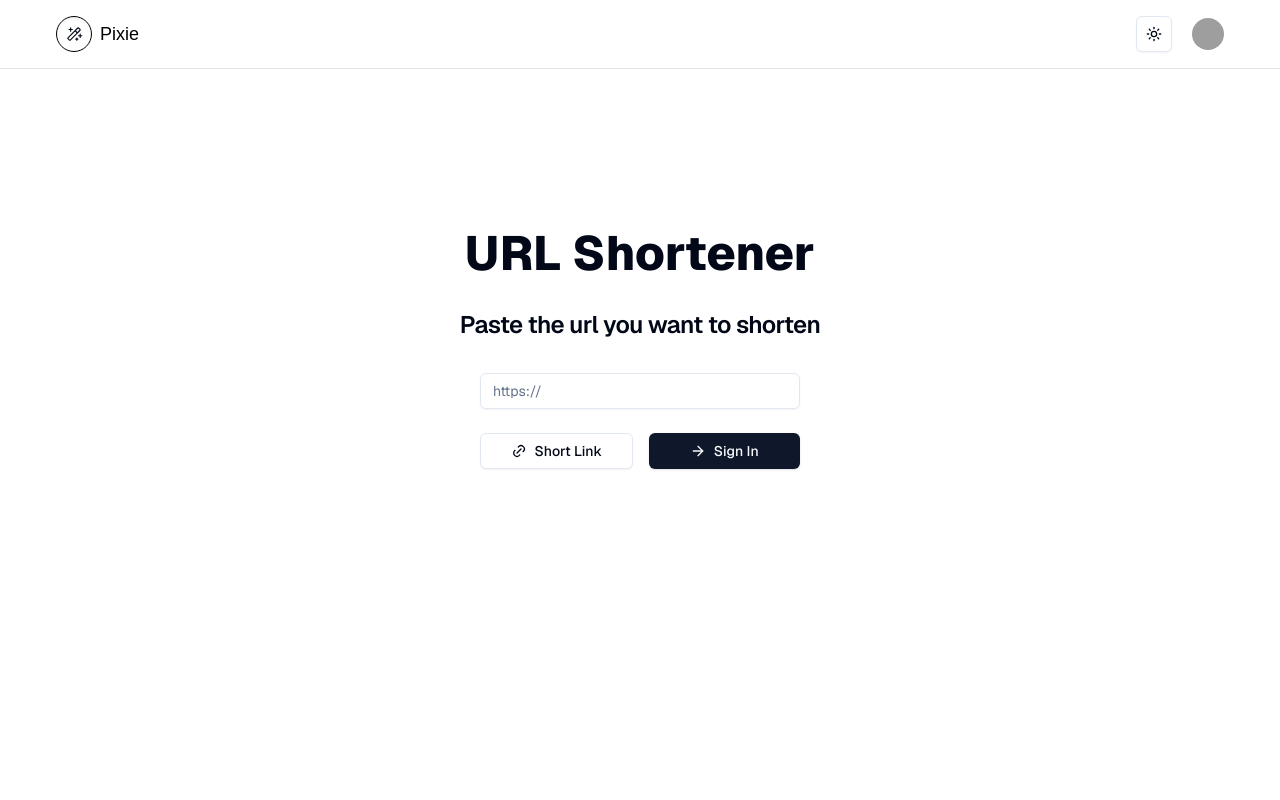
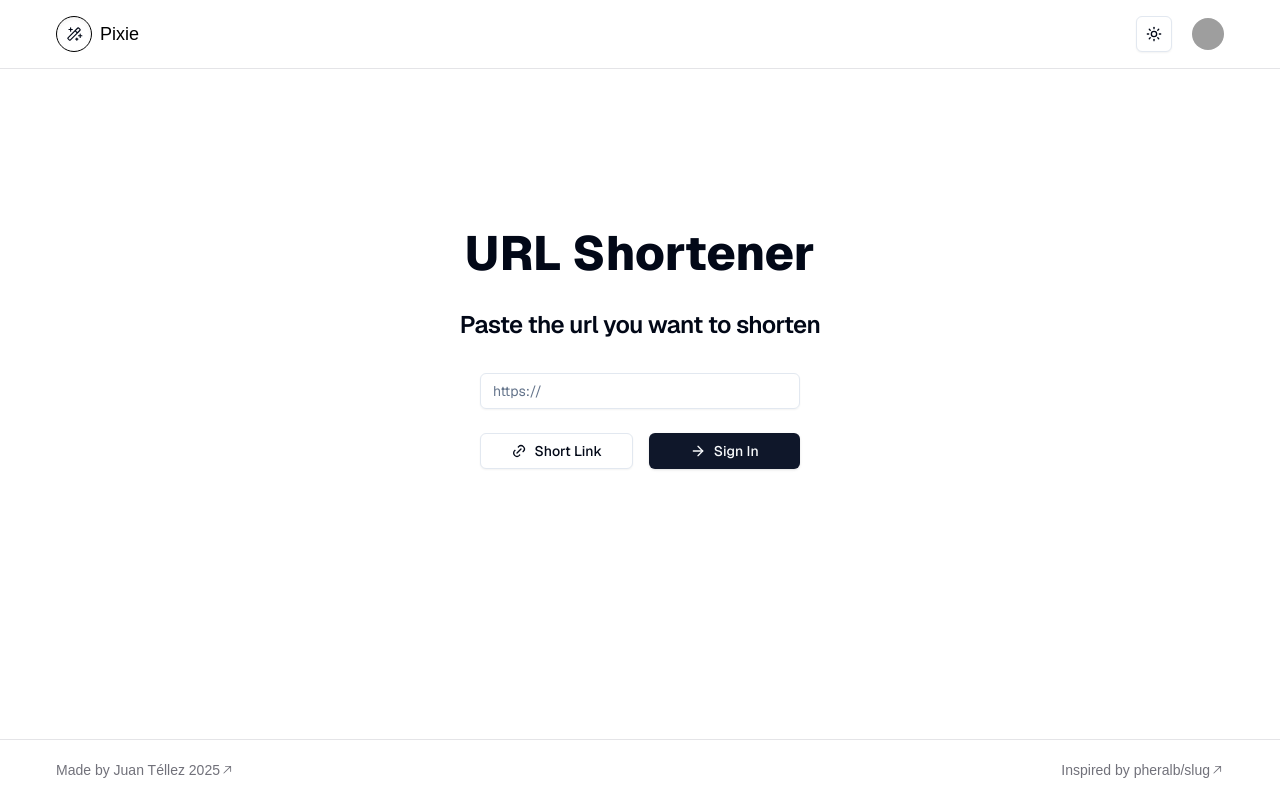
Before and after one commit to jntellez/pixie, a Next.js app: page / in a window 1280 px wide. Built offline with nearby package versions, Linux system fonts and the light colour scheme; grey boxes are pictures that could not be loaded.

Commit message:
add Footer

```diff
--- a/src/app/layout.tsx
+++ b/src/app/layout.tsx
@@ -4,6 +4,7 @@ import "./globals.css";
 import Header from "@/components/layout/header";
 import { ThemeProvider } from "@/components/theme-provider";
 import { Toaster } from "@/components/ui/toaster"
+import Footer from "@/components/layout/footer";
 
 const geistSans = Geist({
   variable: "--font-geist-sans",
@@ -38,6 +39,7 @@ export default function RootLayout({
         >
           <Header />
           {children}
+          <Footer />
           <Toaster />
         </ThemeProvider>
       </body>
--- a/src/components/layout/footer.tsx
+++ b/src/components/layout/footer.tsx
@@ -1,7 +1,18 @@
+import { GoArrowUpRight } from "react-icons/go";
+
 export default function Footer() {
     return (
-        <footer>
-            <p>Made by Juan Tellez</p>
+        <footer className="bg-white dark:bg-slate-950 border-t-[1px] border-zinc-200 dark:border-slate-800 text-white absolute bottom-0 w-full py-5">
+            <div className="flex container justify-between">
+                <a href="https://github.com/jntellez/pixie" target="_blank" rel="noopener noreferrer" className="flex items-center text-sm text-zinc-500 dark:text-slate-500 hover:underline">
+                    <p>Made by Juan Téllez 2025</p>
+                    <GoArrowUpRight />
+                </a>
+                <a href="https://github.com/pheralb/slug" target="_blank" rel="noopener noreferrer" className="flex items-center text-sm text-zinc-500 dark:text-slate-500 hover:underline">
+                    <p>Inspired by pheralb/slug</p>
+                    <GoArrowUpRight />
+                </a>
+            </div>
         </footer>
-    )
+    );
 }
```
Also changed, not shown: src/components/auth/sign-in-dialog.tsx (added).
